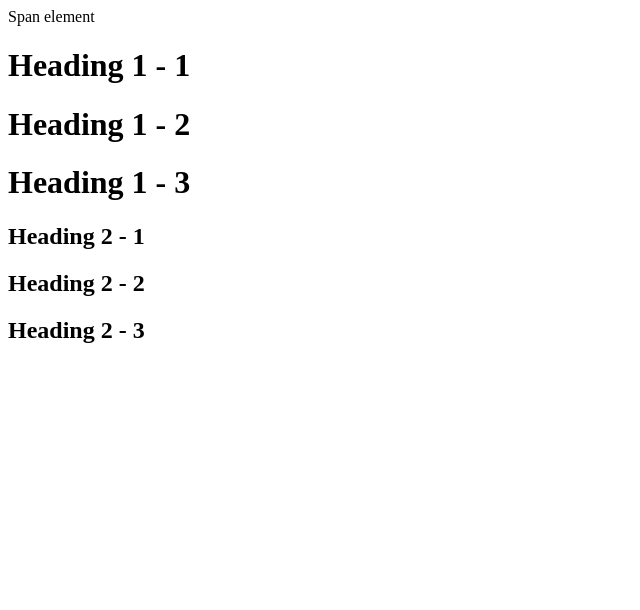
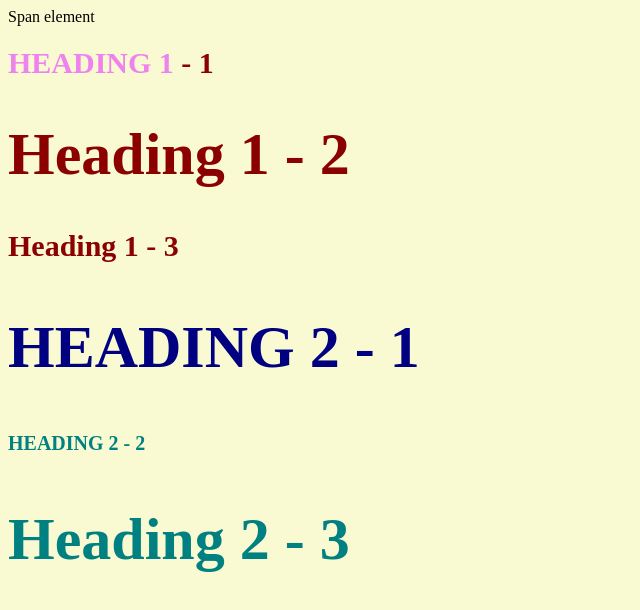
Before and after one commit to Nadbenzo/cartoon-hero, a plain HTML site: page style-test.html in a window 1280 px wide. Shown: the whole page, without its empty margins (0-640 px from the left). Drawn offline with Linux system fonts and the light colour scheme; files whose address does not match are found by name.

Commit message:
Update style-test.html

```diff
--- a/style-test.html
+++ b/style-test.html
@@ -2,7 +2,7 @@
 <html>
 	<head>
 		<title>Style Test</title>
-		<link rel="stylesheet" type="text/css" href="css/style test.css">
+		<link rel="stylesheet" type="text/css" href="C:\Users\HP\Desktop\cartoon-hero/style test.css">
 	</head>
 	<body>
 		<span>Span element</span>
```
